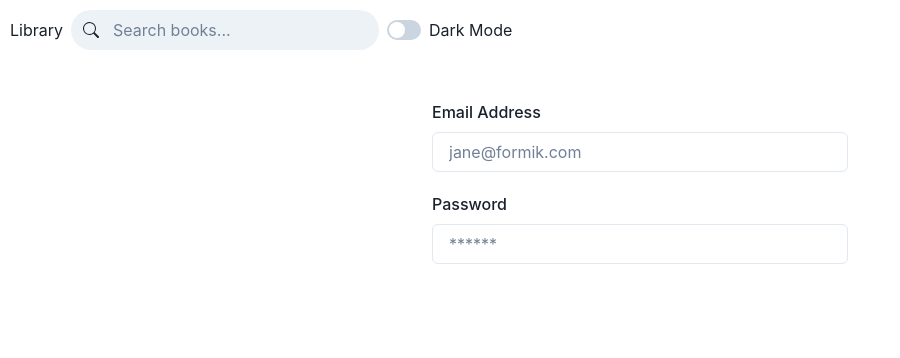
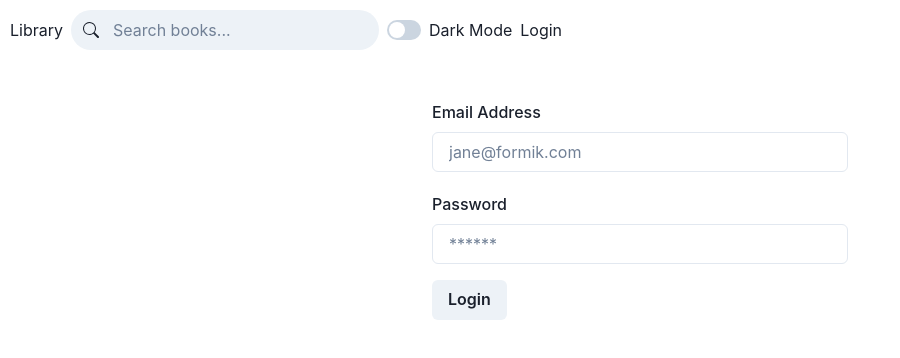
Before and after one commit to msbeigiai/fullstack-book-store, a React (Vite) app in the folder library-frontend/: page /login in a window 1280 px wide. Shown: the top 358 px of the page, without its empty margins (0-900 px from the left). Built offline with nearby package versions, Linux system fonts and the light colour scheme.

Commit message:
Add signup and login routes

```diff
--- a/library-frontend/src/components/NavBar.tsx
+++ b/library-frontend/src/components/NavBar.tsx
@@ -10,6 +10,7 @@ const NavBar = () => {
         <Link to="/">Library</Link>
         <SearchInput />
         <ColorModeSwitch />
+        <Link to="/login">Login</Link>
       </HStack>
     </>
   );
--- a/library-frontend/src/pages/LoginForm.tsx
+++ b/library-frontend/src/pages/LoginForm.tsx
@@ -1,4 +1,4 @@
-import { Container } from "@chakra-ui/react";
+import { Button, Container } from "@chakra-ui/react";
 import { Form, Formik } from "formik";
 import * as Yup from "yup";
 import FormTextInput from "../components/FormTextInput";
@@ -47,6 +47,9 @@ const LoginForm = () => {
             placeholder="******"
             id=""
           />
+          <Button type="submit" marginTop={4}>
+            Login
+          </Button>
         </Form>
       </Formik>
     </Container>
```
Also changed, not shown: 2 other files (tests, documents, lock files or other folders).
